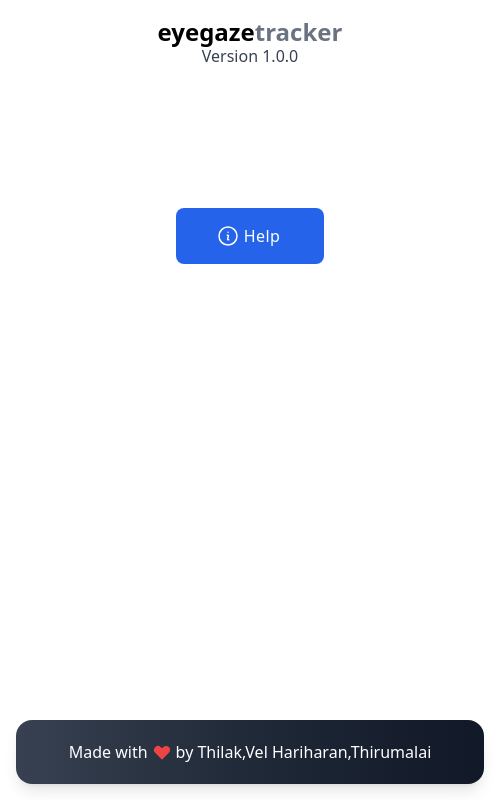
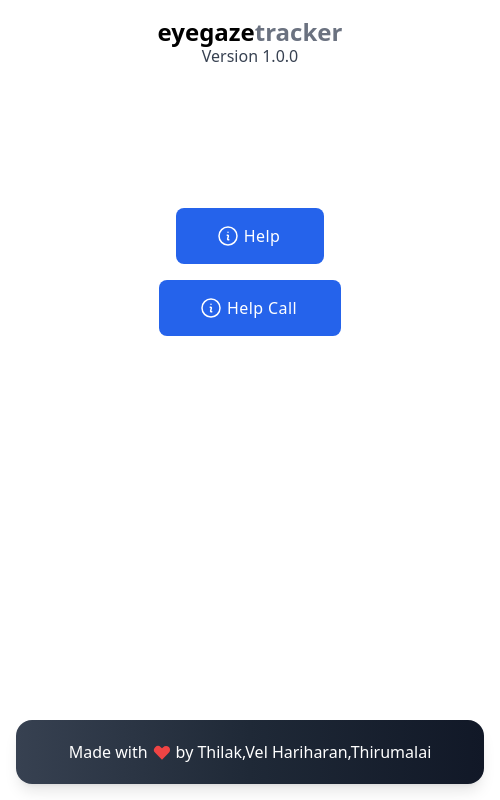
Before and after one commit to Thirumalai15/eye-gazer-electron, an Electron app: page index.html in a window 500 px wide. Drawn offline with nearby package versions, Linux system fonts and the light colour scheme.

Commit message:
[Added] SOS call using twilio

```diff
--- a/index.html
+++ b/index.html
@@ -43,8 +43,18 @@
                                 </svg>
                                 <span class="mx-1">Help</span>
                             </button>
+                            <button onclick="makeSosCall()"
+                                class="flex items-center px-10 mt-4 py-4 font-medium tracking-wide text-white capitalize transition-colors duration-300 transform bg-blue-600 rounded-lg hover:bg-blue-500 focus:outline-none focus:ring focus:ring-blue-300 focus:ring-opacity-80">
+                                <svg xmlns="http://www.w3.org/2000/svg" fill="none" viewBox="0 0 24 24"
+                                    stroke-width="1.5" stroke="currentColor" class="w-6 h-6">
+                                    <path stroke-linecap="round" stroke-linejoin="round"
+                                        d="M11.25 11.25l.041-.02a.75.75 0 011.063.852l-.708 2.836a.75.75 0 001.063.853l.041-.021M21 12a9 9 0 11-18 0 9 9 0 0118 0zm-9-3.75h.008v.008H12V8.25z" />
+                                </svg>
+                                <span class="mx-1">Help Call</span>
+                            </button>
 
                             <p class="text-green-500 font-semibold mt-3 hidden" id="help_message">Help message sent </p>
+
                         </div>
                     </div>
                 </div>
--- a/sendmessage.js
+++ b/sendmessage.js
@@ -1,7 +1,6 @@
 const twilio = require('twilio')
 const twilioSid = 'AC2536a7152850c8792bcc00c4be946d63';
-const authToken = '743b54b2eb3a340ca3c0a5ac15eda31b';
-
+const authToken = '3ef6ddc098a4ace08aefc5bdc7328db4';
 
 function sendSosAlert() {
     // console.log()
@@ -25,3 +24,23 @@ function sendSosAlert() {
             console.log(err)
         })
 }
+
+function makeSosCall(params) {
+    const client = twilio(twilioSid, authToken, {
+        httpOptions: {
+            headers: {
+                'User-Agent': 'Twilio Node.js/3.60.0'
+            }
+        }
+    });
+
+
+    client.calls
+        .create({
+            twiml: 'https://demo.twilio.com/docs/voice.xml',
+            to: '+916383679570',
+            from: '+15025863781'
+        })
+        .then(call => console.log(call.sid));
+
+}
```
